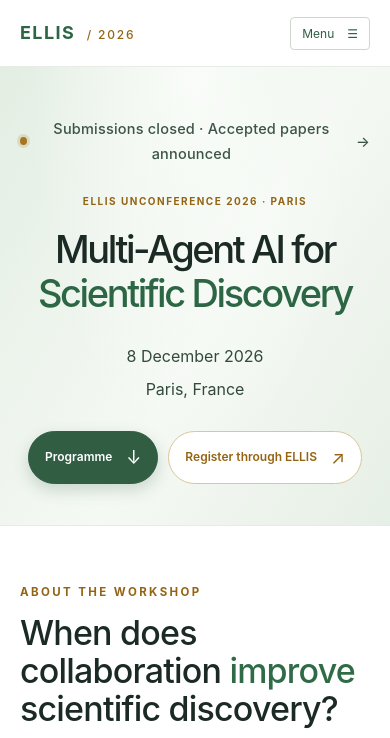
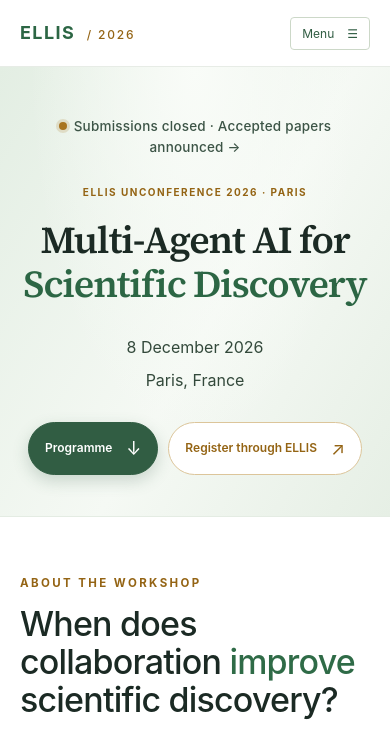
Before and after one commit to yalidu/ellis-multi-agent-workshop-2026, a plain HTML site: page index.html in a window 390 px wide. Shown: the top 738 px of the page. Drawn offline with Linux system fonts and the light colour scheme.

Commit message:
Set the hero title in Source Serif 4; fix the status line wrapping on phones
Co-Authored-By: Claude Opus 5.5 <noreply@anthropic.com>

```diff
--- a/index.html
+++ b/index.html
@@ -7,6 +7,9 @@
   <meta name="theme-color" content="#edf4ee">
   <title>Multi-Agent AI for Scientific Discovery · ELLIS UnConference 2026</title>
   <link rel="icon" href="assets/favicon.svg" type="image/svg+xml">
+  <link rel="preconnect" href="https://fonts.googleapis.com">
+  <link rel="preconnect" href="https://fonts.gstatic.com" crossorigin>
+  <link rel="stylesheet" href="https://fonts.googleapis.com/css2?family=Source+Serif+4:opsz,wght@8..60,600&display=swap">
   <link rel="stylesheet" href="styles.css">
   <script src="script.js" defer></script>
 </head>
--- a/styles.css
+++ b/styles.css
@@ -288,3 +288,7 @@ h2.eyebrow{font-size:12.5px;line-height:1.5;letter-spacing:2.4px;margin:0;font-w
 .heading-note{margin:10px 0 0;font-size:15px;color:var(--muted)}
 .section-heading{margin-bottom:30px}
 #discussion h2.eyebrow{color:#e2c27e}
+
+/* 2026-11-26 title only: Source Serif 4 upright for the hero title; body text keeps the system font */
+body .hero h1,body .hero h1 em{font-family:"Source Serif 4",Georgia,serif!important;font-weight:600;font-style:normal;letter-spacing:-1.2px}
+@media(max-width:560px){.status-pill{display:inline-block;max-width:300px;line-height:1.55;font-size:13.5px}.status-dot{display:inline-block;margin-right:7px;vertical-align:1px}}
```
